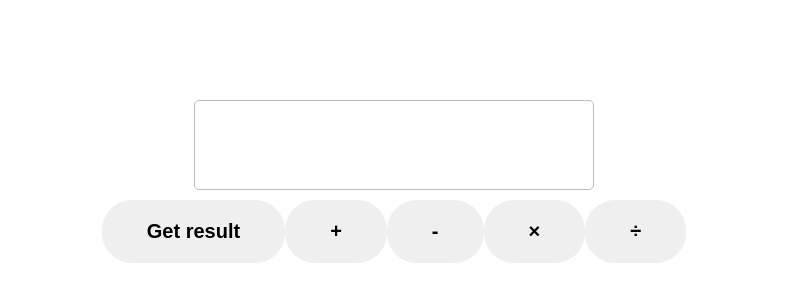
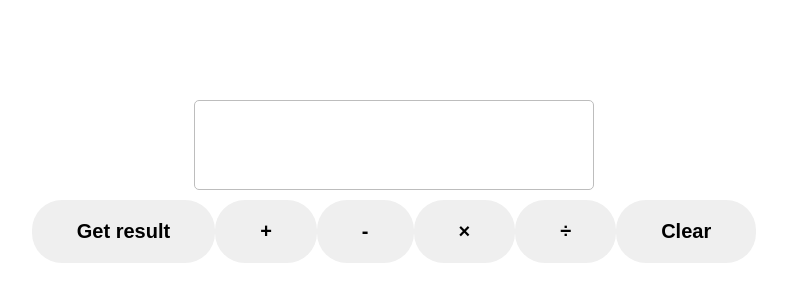
Before and after one commit to iamolegk1/calculator, a React app: page / in a window 1280 px wide. Shown: the whole page, without its empty margins (246-1033 px from the left). Built offline with nearby package versions, Linux system fonts and the light colour scheme.

Commit message:
Fix Calc

```diff
--- a/src/pages/Calculator/index.jsx
+++ b/src/pages/Calculator/index.jsx
@@ -2,7 +2,7 @@ import React, { useState } from "react";
 
 import CalculatorInput from "./components/CalculatorInput";
 import Button from "../../components/Button";
-import "./Calculator.css";
+import "./index.css";
 
 const Calculator = () => {
   const [calculatorData, setCalculatorData] = useState({
@@ -67,6 +67,15 @@ const Calculator = () => {
     });
   };
 
+  const onClearAll = () => {
+    setCalculatorData({
+      firstValue: "",
+      secondValue: "",
+      mathMethod: "",
+      result: "",
+    });
+  };
+
   return (
     <>
       <div>
@@ -87,6 +96,7 @@ const Calculator = () => {
         <Button title="-" onClick={() => onChangeMathMethod("-")} />
         <Button title="×" onClick={() => onChangeMathMethod("×")} />
         <Button title="÷" onClick={() => onChangeMathMethod("÷")} />
+        <Button title="Clear" onClick={onClearAll} />
       </div>
     </>
   );
```
Also changed, not shown: public/index.html (+0 -1 lines), src/pages/Calculator/index.css (renamed from src/pages/Calculator/Calculator.css).
